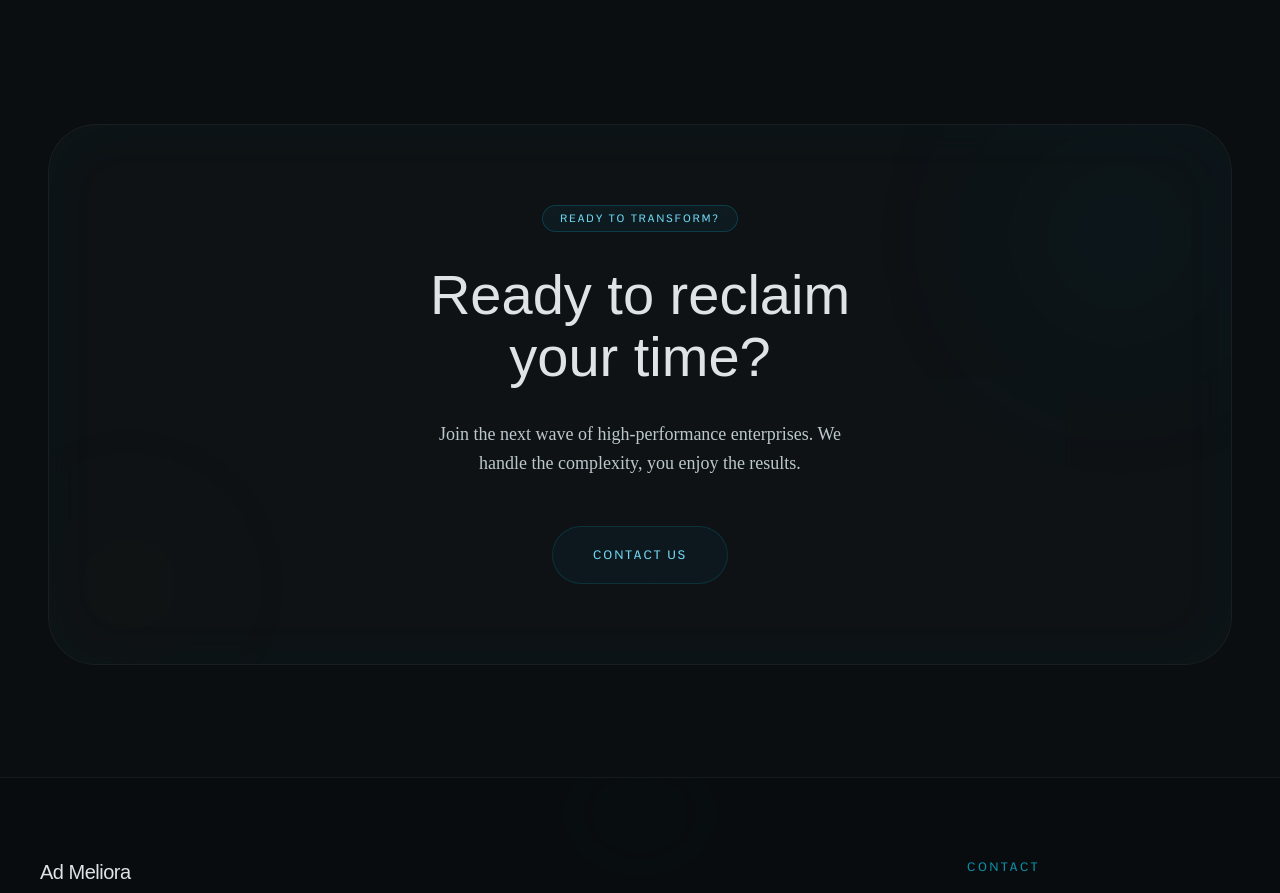
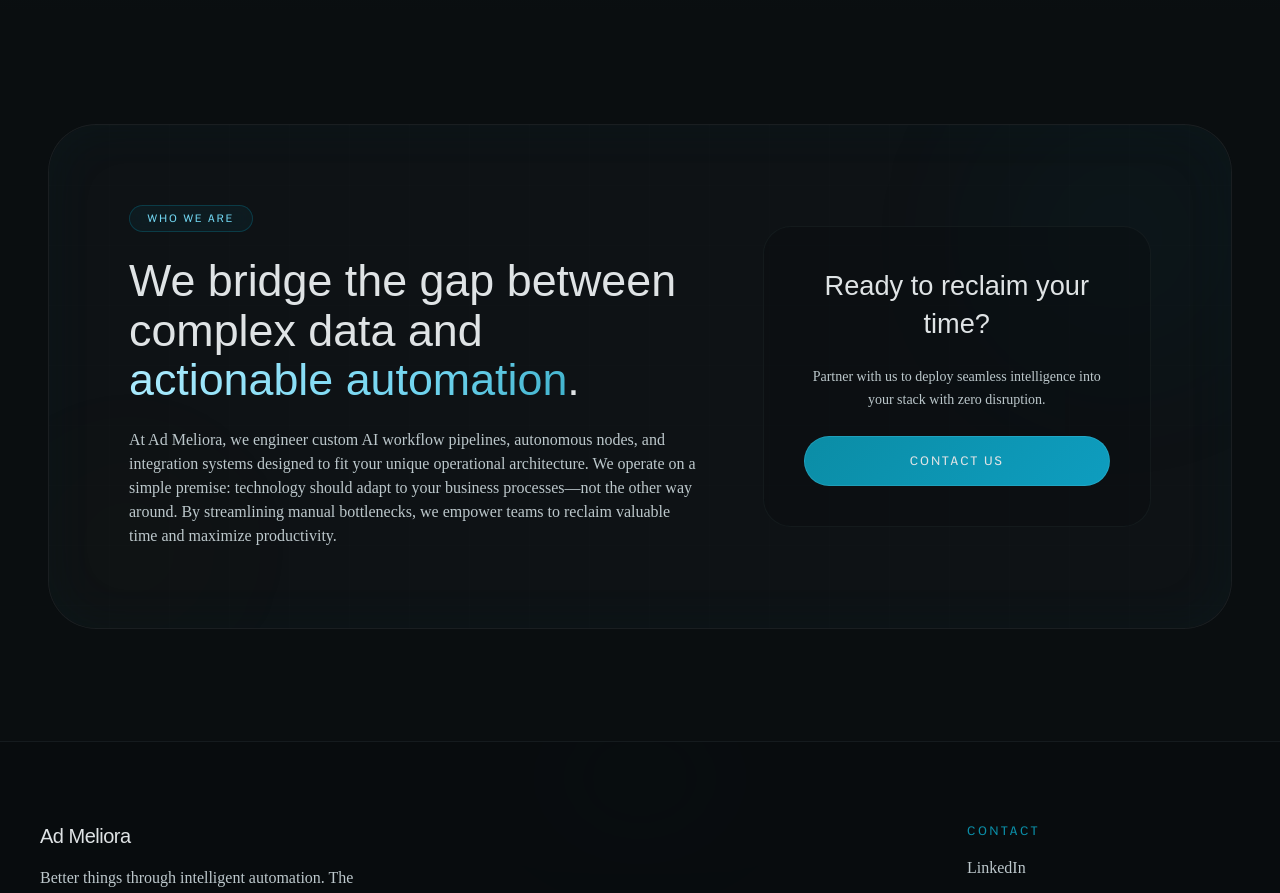
Before and after one commit to RudraSuthar-web/Ad-Meliora, a Next.js app in the folder frontend/: page / in a window 1280 px wide. Shown: the part 2080-2973 px from the top of the page. Built offline with nearby package versions, Linux system fonts and the light colour scheme; a web font is replaced by a local one.

Commit message:
make changes in the about us section

```diff
--- a/frontend/src/app/page.jsx
+++ b/frontend/src/app/page.jsx
@@ -328,7 +328,7 @@
       >
         <div className="max-w-[1280px] mx-auto">
           <FadeUp>
-            <div className="glass-card relative overflow-hidden text-center
+            <div className="glass-card relative overflow-hidden
                             rounded-[2rem] sm:rounded-[2.5rem] md:rounded-[2.35rem] lg:rounded-[2.6rem] xl:rounded-[3rem]
                             p-10 sm:p-14 md:p-12 lg:p-14 xl:p-20">
 
@@ -341,34 +341,46 @@
               <div className="absolute inset-0 rounded-[inherit] pointer-events-none"
                 style={{ boxShadow: 'inset 0 0 60px rgba(11,141,166,0.04)' }} />
 
-              <div className="relative z-10 space-y-6 sm:space-y-7 md:space-y-8">
-                <div className="hud-chip mx-auto">Ready to Transform?</div>
+              <div className="relative z-10 grid grid-cols-1 md:grid-cols-12 gap-10 md:gap-16 items-center text-left">
+                {/* Left Column (Who We Are) */}
+                <div className="md:col-span-7 space-y-5 sm:space-y-6">
+                  <div className="hud-chip">Who We Are</div>
 
                   <h2
                     className="font-display font-normal text-on-surface leading-[1.1]"
-                  style={{ fontSize: 'clamp(1.9rem, 5vw, 3.5rem)' }}
+                    style={{ fontSize: 'clamp(1.8rem, 4vw, 2.8rem)' }}
                   >
-                  Ready to reclaim
-                  <br className="hidden sm:block" />
-                  {' '}your time?
+                    We bridge the gap between complex data and <span className="gradient-text">actionable automation</span>.
                   </h2>
 
-                <p className="font-body text-on-surface-variant leading-relaxed max-w-md mx-auto"
-                  style={{ fontSize: 'clamp(0.95rem, 1.8vw, 1.125rem)' }}>
-                  Join the next wave of high-performance enterprises. We handle
-                  the complexity, you enjoy the results.
+                  <p className="font-body text-on-surface-variant leading-relaxed text-md sm:text-md md:text-[15px] xl:text-base">
+                    At Ad Meliora, we engineer custom AI workflow pipelines, autonomous nodes, and integration systems designed to fit your unique operational architecture. We operate on a simple premise: technology should adapt to your business processes—not the other way around. By streamlining manual bottlenecks, we empower teams to reclaim valuable time and maximize productivity.
                   </p>
+                </div>
 
-                <div className="flex flex-col xs:flex-row gap-3 sm:gap-4 justify-center pt-2 sm:pt-4">
-                  {/* <Link href="/book-consultation"
-                    className="btn-primary gap-2.5 px-8 py-4 sm:px-10 sm:py-5 text-[11px] sm:text-xs">
-                    <span className="material-symbols-outlined" style={{ fontSize: '16px' }}>schedule</span>
-                    Book Free Consultation
-                  </Link> */}
+                {/* Right Column (CTA Card) */}
+                <div className="md:col-span-5 w-full flex justify-center">
+                  <div
+                    className="p-8 sm:p-10 rounded-[1.5rem] md:rounded-[1.75rem] border text-center flex flex-col items-center gap-6 w-full max-w-sm md:max-w-none"
+                    style={{
+                      background: 'rgba(10,14,16,0.5)',
+                      borderColor: 'rgba(62,72,76,0.18)'
+                    }}
+                  >
+                    <h3
+                      className="font-display font-normal text-on-surface leading-snug"
+                      style={{ fontSize: 'clamp(1.35rem, 2.5vw, 1.7rem)' }}
+                    >
+                      Ready to reclaim your time?
+                    </h3>
+                    <p className="font-body text-on-surface-variant leading-relaxed text-[14px]">
+                      Partner with us to deploy seamless intelligence into your stack with zero disruption.
+                    </p>
                     <Link href="/book-consultation"
-                    className="btn-ghost gap-2.5 px-8 py-4 sm:px-10 sm:py-5 text-[11px] sm:text-xs">
+                      className="btn-primary gap-2.5 px-7 py-4 sm:px-8 sm:py-4.5 text-[11px] sm:text-xs w-full">
                       Contact Us
                     </Link>
+                  </div>
                 </div>
               </div>
             </div>
```
Also changed, not shown: 1 other file (tests, documents, lock files or other folders). Lines whose indentation alone changed are shown as unchanged.
